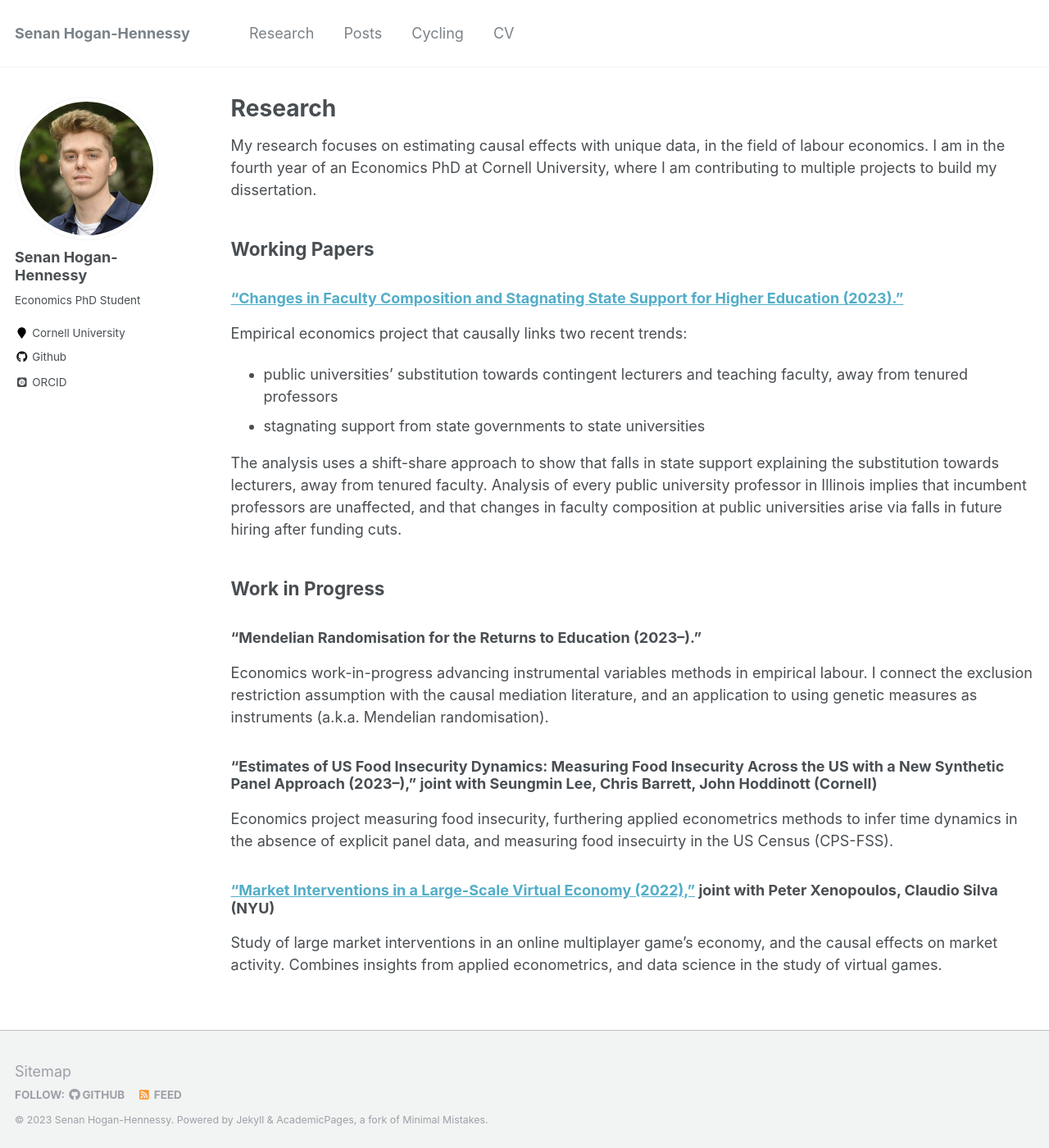
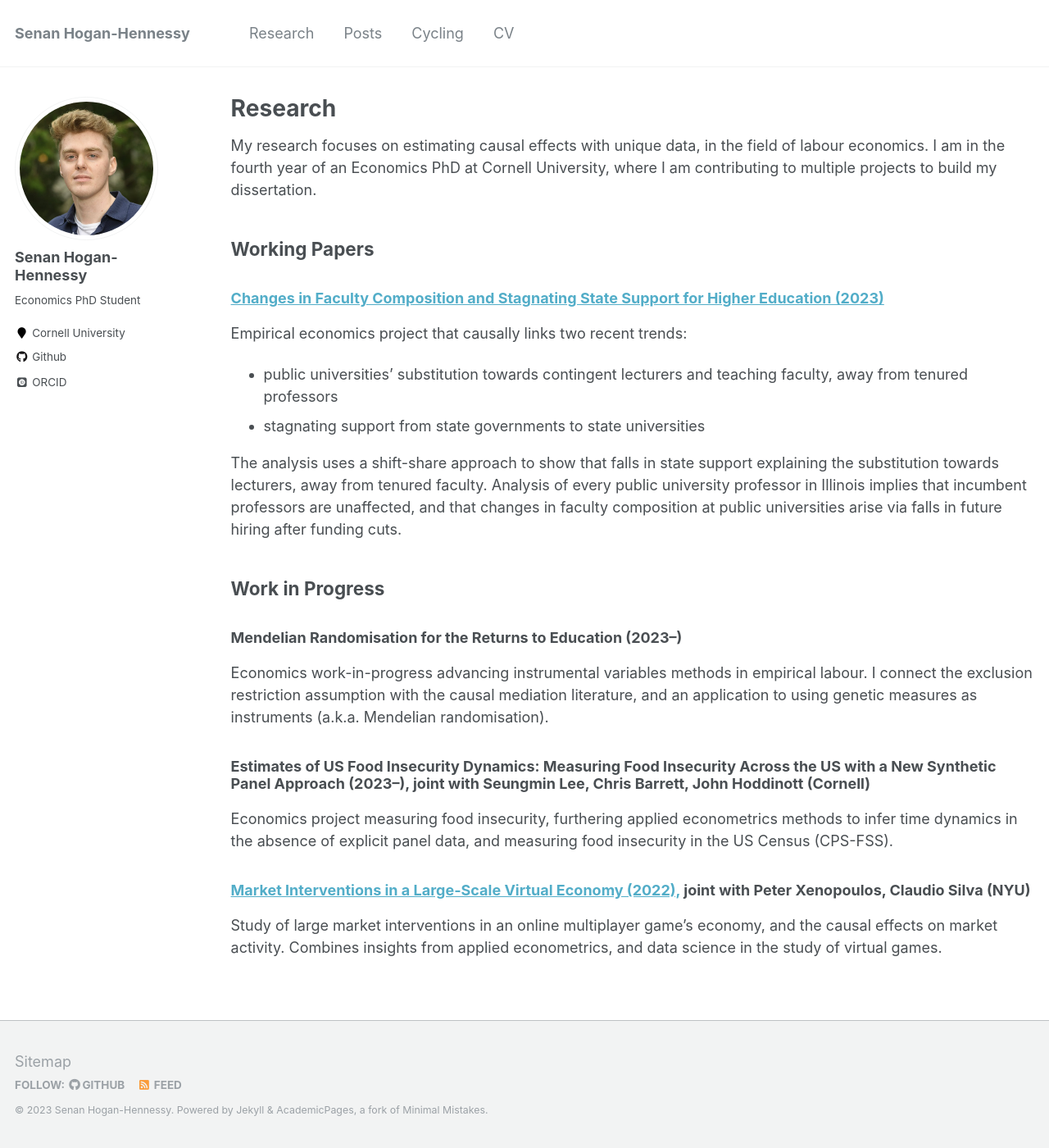
Before and after one commit to shoganhennessy/shoganhennessy.github.io, a Jekyll site: the page built from _pages/research.md, in a window 1280 px wide and 1400 px high. Shown: the whole window at 82% size. Built offline with Jekyll 4.4.1, drawn with Linux system fonts in a browser that asks for light colours; some web fonts are replaced.

Commit message:
Writing updates, new title.

```diff
--- a/_pages/research.md
+++ b/_pages/research.md
@@ -10,7 +10,7 @@ I am in the fourth year of an Economics PhD at Cornell University, where I am co
 
 ## Working Papers
 
-### [“Changes in Faculty Composition and Stagnating State Support for Higher Education (2023).”](https://github.com/shoganhennessy/state-funding-faculty/blob/main/state-funding-faculty-2023.pdf)
+### [Changes in Faculty Composition and Stagnating State Support for Higher Education (2023)](https://github.com/shoganhennessy/state-funding-faculty/blob/main/state-funding-faculty-2023.pdf)
 
 Empirical economics project that causally links two recent trends:
 
@@ -22,16 +22,16 @@ Analysis of every public university professor in Illinois implies that incumbent
 
 ## Work in Progress
 
-### “Mendelian Randomisation for the Returns to Education  (2023--).”
+### Mendelian Randomisation for the Returns to Education (2023--)
 
 Economics work-in-progress advancing instrumental variables methods in empirical labour.
 I connect the exclusion restriction assumption with the causal mediation literature, and an application to using genetic measures as instruments (a.k.a. Mendelian randomisation).
 
-### “Estimates of US Food Insecurity Dynamics: Measuring Food Insecurity Across the US with a New Synthetic Panel Approach (2023--)," joint with Seungmin Lee, Chris Barrett, John Hoddinott (Cornell)
+### Estimates of US Food Insecurity Dynamics: Measuring Food Insecurity Across the US with a New Synthetic Panel Approach (2023--), joint with Seungmin Lee, Chris Barrett, John Hoddinott (Cornell)
 
-Economics project measuring food insecurity, furthering applied econometrics methods to infer time dynamics in the absence of explicit panel data, and measuring food insecuirty in the US Census (CPS-FSS).
+Economics project measuring food insecurity, furthering applied econometrics methods to infer time dynamics in the absence of explicit panel data, and measuring food insecurity in the US Census (CPS-FSS).
 
-### [“Market Interventions in a Large-Scale Virtual Economy (2022),”](https://doi.org/10.48550/arXiv.2210.07970) joint with Peter Xenopoulos, Claudio Silva (NYU)
+### [Market Interventions in a Large-Scale Virtual Economy (2022),](https://doi.org/10.48550/arXiv.2210.07970) joint with Peter Xenopoulos, Claudio Silva (NYU)
 
 Study of large market interventions in an online multiplayer game's economy, and the causal effects on market activity.
 Combines insights from applied econometrics, and data science in the study of virtual games.
```
